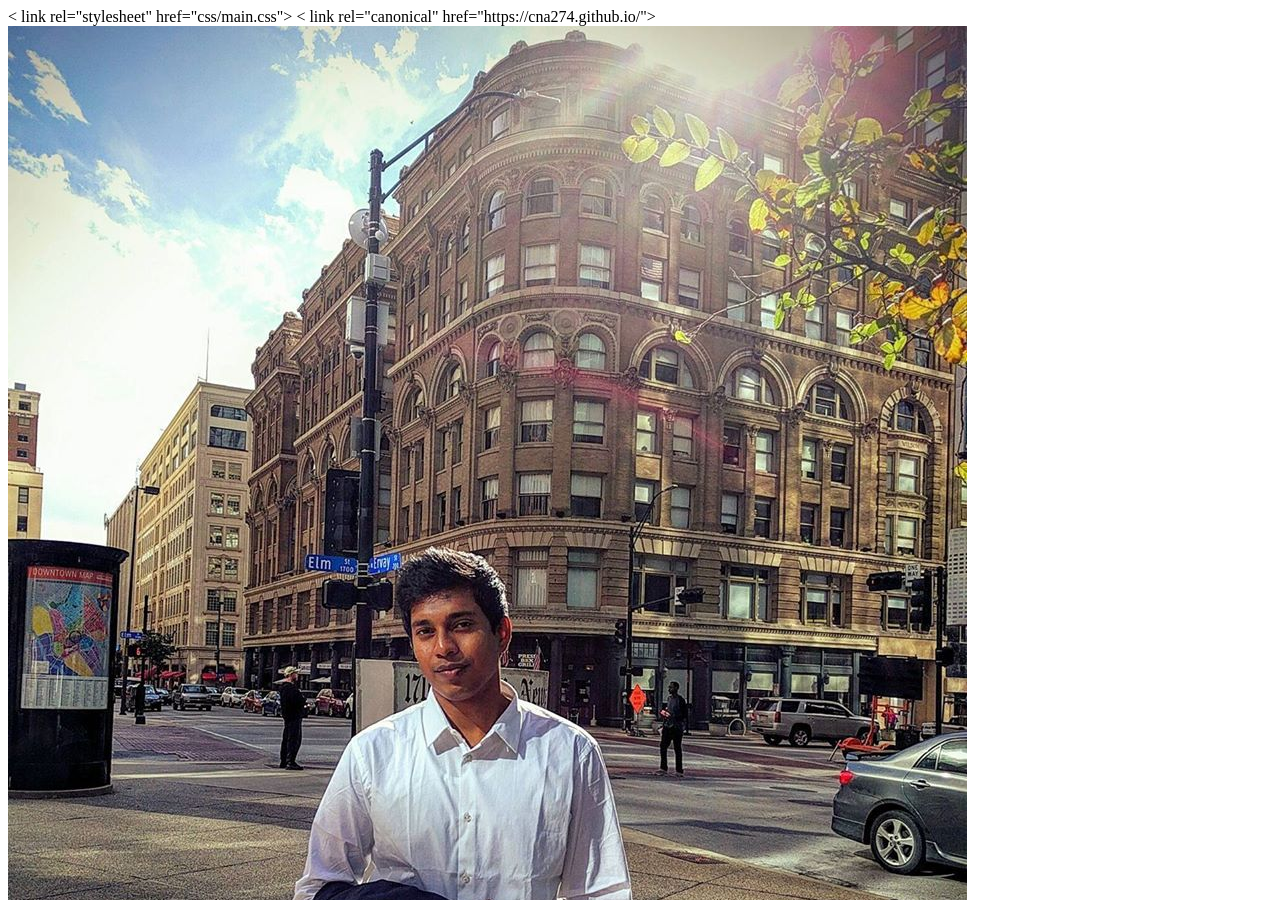
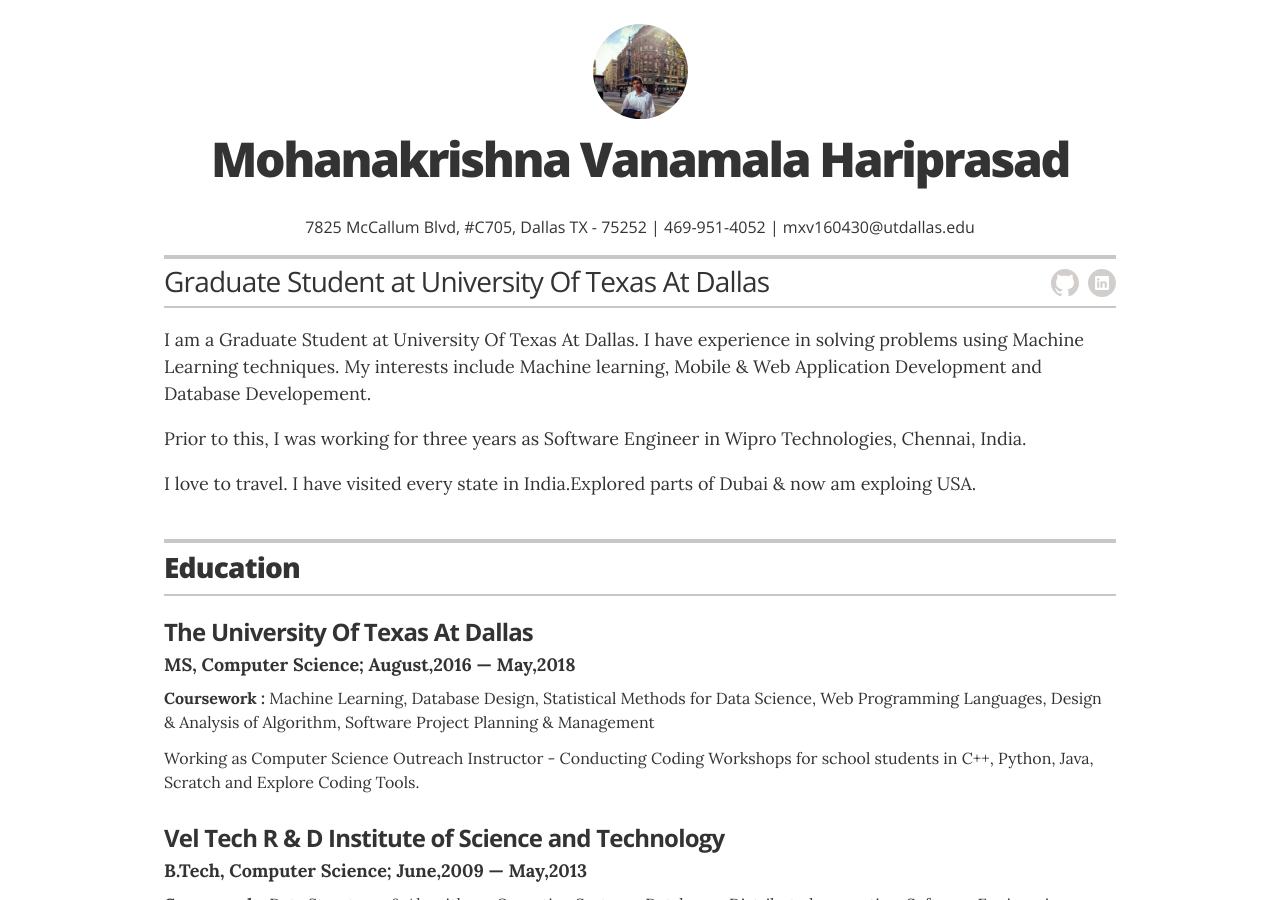
Before and after one commit to mohanakrishnavh/mohanakrishnavh.github.io, a Jekyll site: the page index.html, which Jekyll copies as it is, in a window 1280 px wide and 900 px high. Built offline with Jekyll 4.4.1, drawn with Linux system fonts in a browser that asks for light colours; some of the changed text lies outside the part shown.

Commit message:
Update index.html

```diff
--- a/index.html
+++ b/index.html
@@ -11,13 +11,13 @@
 
 	<!-- Google font typography settings - defined in _config.yml -->
 
-	<link href='https://fonts.googleapis.com/css?family=Lora:400,700|Open+Sans:400,300,800,700' rel='stylesheet' type='text/css'>
+	<link href='https://fonts.googleapis.com/css?family=Lora:400,700|Open+Sans:400,300,800,700' rel='stylesheet' type='text/css'/>
 
 
 	<meta name="description" content="Resume, Projects and My Blogs">
 
-  <	link rel="stylesheet" href="css/main.css">
-  <	link rel="canonical" href="https://cna274.github.io/">
+  <link rel="stylesheet" href="css/main.css"/>
+  <link rel="canonical" href="https://github.com/mohanakrishnavh"/>
   <link rel="icon" type="image/x-icon" href="/favicon.png" />
   </head>
 
```
